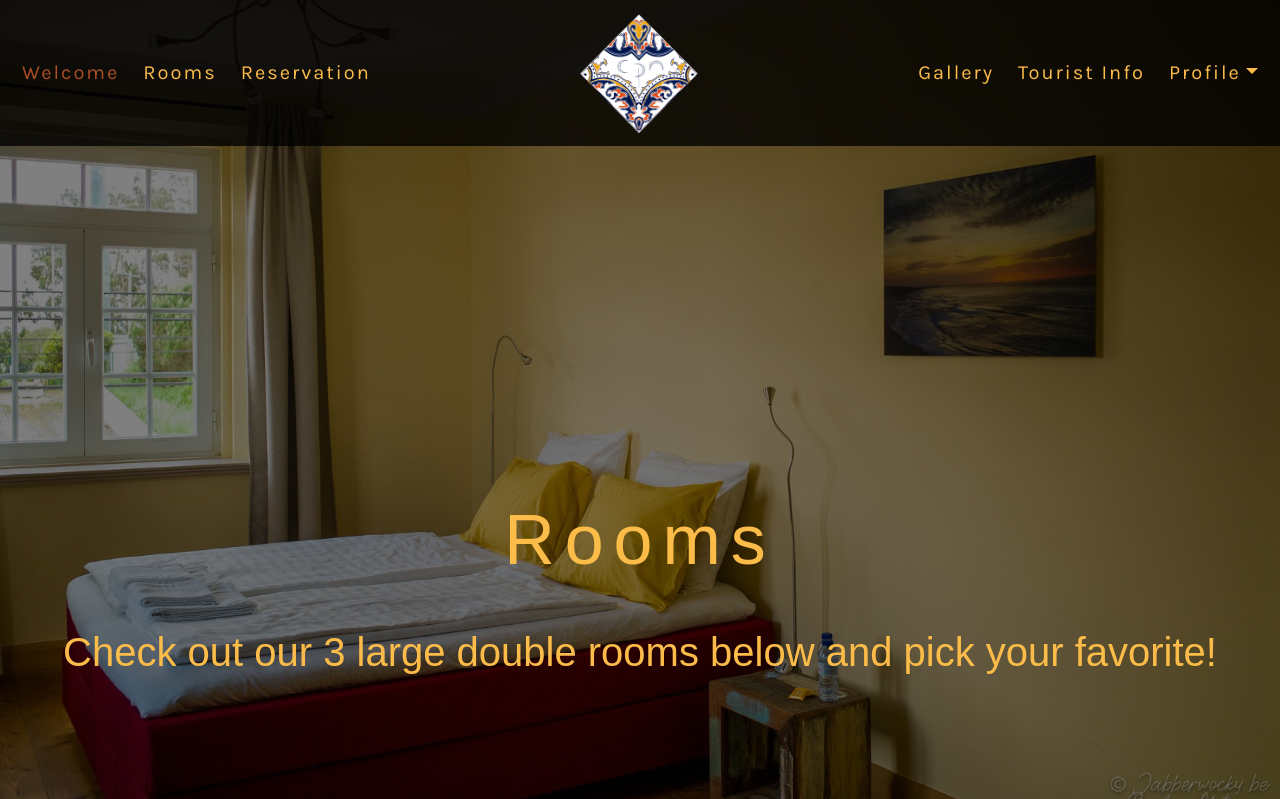
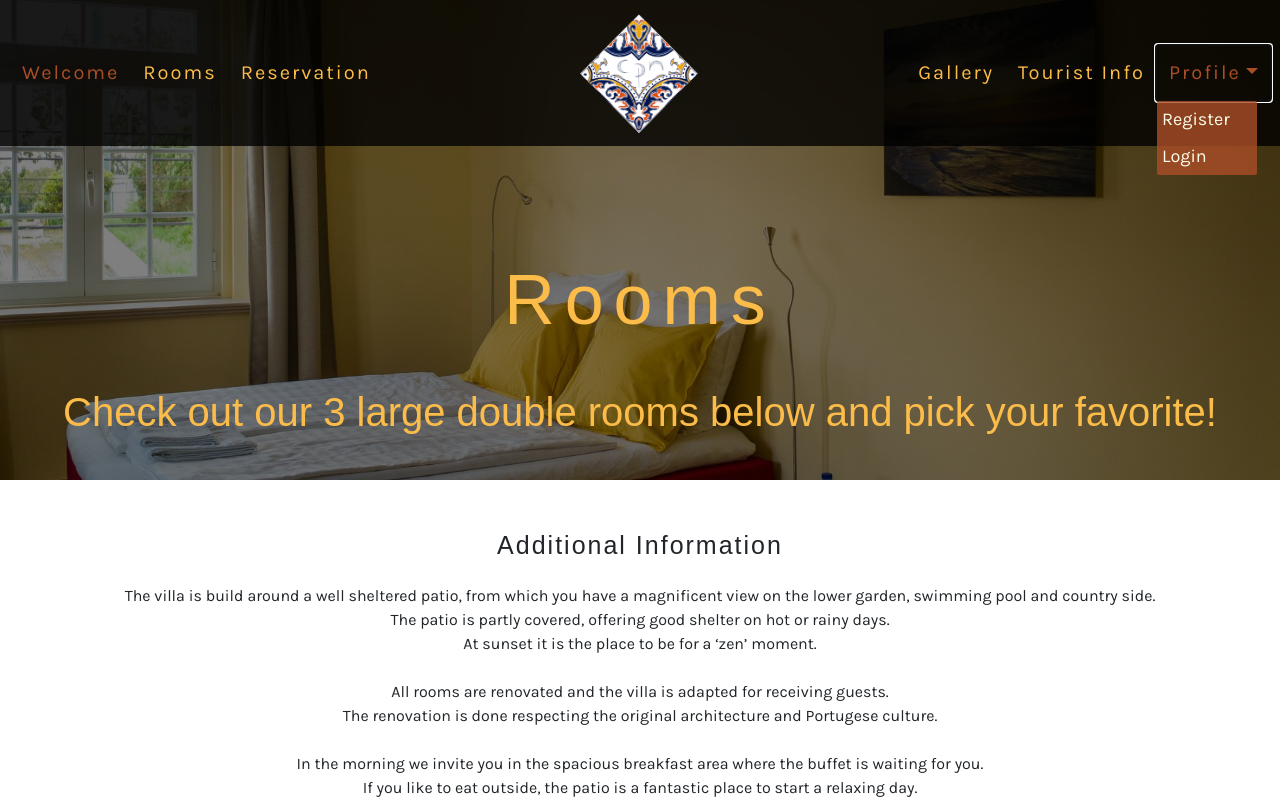
Before and after one commit to AnoukSmet/Casa-Pedra-Nobre, a Django app: page /rooms/ in a window 1280 px wide, after a click on "Profile". Shown: the top 799 px of the page. Run offline with Django 3.2, Linux system fonts and the light colour scheme; data that the repository does not hold is empty; some libraries are stand-ins or nearby versions; some web fonts are replaced.

Commit message:
Reduced height hero container for some pages

```diff
--- a/rooms/templates/rooms/rooms.html
+++ b/rooms/templates/rooms/rooms.html
@@ -6,7 +6,7 @@
 {% endblock %}
 
 {% block content %}
-<div class="header-container" id="rooms">
+<div class="header-container header-container-small" id="rooms">
     {% include 'components/navigation/navbar.html' %}
     <div class="hero-text">
         <h1>Rooms</h1>
--- a/static/css/style.css
+++ b/static/css/style.css
@@ -66,10 +66,14 @@ body {
 
 .header-container {
     height: 100vh;
-    background-position: center;
+    background-position: center center;
     background-repeat: no-repeat;
     background-size: cover;
     position: relative;
+}
+
+.header-container-small {
+    height: 60vh;
 }
 
 #homepage {
@@ -111,12 +115,14 @@ body {
 }
 
 #account-dropdown {
-    background: rgba(170,78,38,0.8)
+    background: rgba(170,78,38,0.8);
+    padding: 0;
 }
 
 .dropdown-item {
     color: #FFFFEB;
     font-size: 1.8rem;
+    padding: 0.5rem !important;
 }
 
 .dropdown-item:hover {
--- a/templates/components/navigation/navbar.html
+++ b/templates/components/navigation/navbar.html
@@ -30,7 +30,7 @@
                 <a class="nav-link" href="{% url 'tourist_info' %}">Tourist Info</a>
             </li>
             <li class="nav-item dropdown">
-                <a class="nav-link dropdown-toggle" href="#" id="navbarDropdown" role="button" data-bs-toggle="dropdown" aria-expanded="false">Profile</a>
+                <a class="nav-link dropdown-toggle" href="#" id="navbarDropdown" role="button" data-toggle="dropdown" aria-expanded="false">Profile</a>
                 <div class="dropdown-menu border-0" aria-labelledby="user-options" id="account-dropdown">
                     {% if request.user.is_authenticated %}
                         {% if request.user.is_superuser %}
--- a/tourist_info/templates/tourist_info/tourist_info.html
+++ b/tourist_info/templates/tourist_info/tourist_info.html
@@ -6,7 +6,7 @@
 {% endblock %}
 
 {% block content %}
-<div class="header-container" id="tourist_info">
+<div class="header-container header-container-small" id="tourist_info">
     {% include 'components/navigation/navbar.html' %}
     <div class="hero-text">
         <h1>Tourist Info</h1>
```
